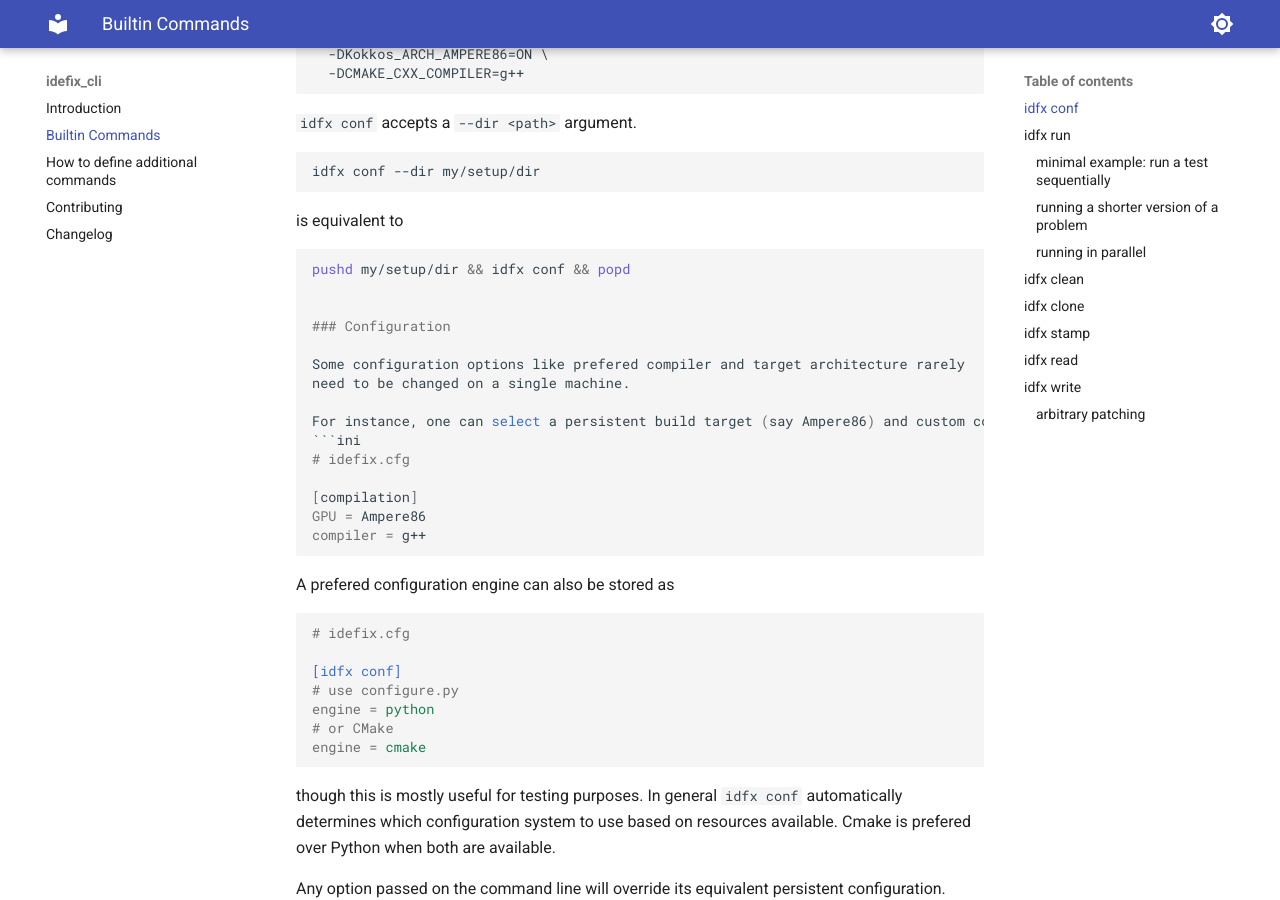
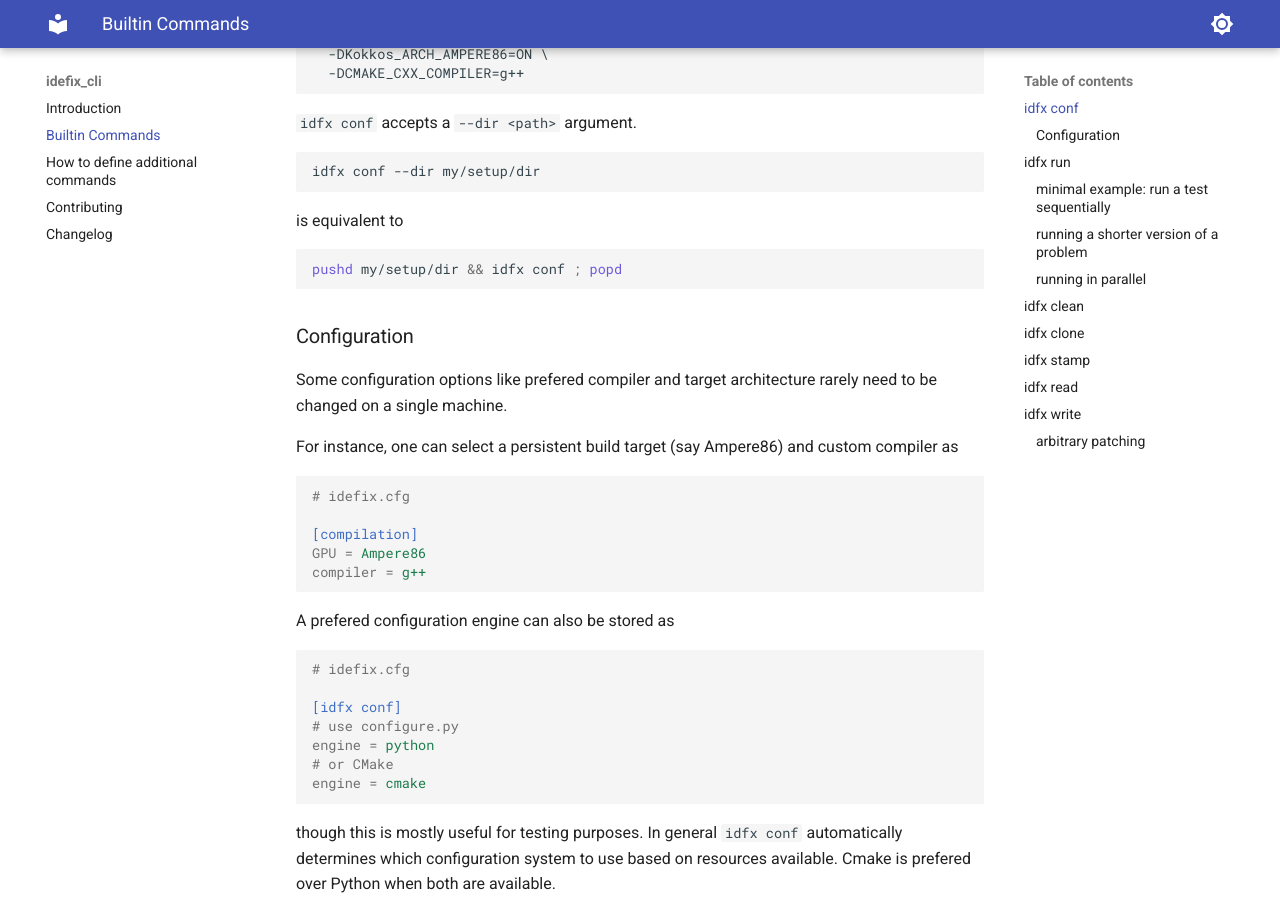
Before and after one commit to neutrinoceros/idefix_cli, an MkDocs documentation site: the page built from docs/commands.md, in a window 1280 px wide and 900 px high, scrolled down 571 px. Built offline with MkDocs 1.6.1 and Material for MkDocs 9.7.7, drawn with Linux system fonts in a browser that asks for light colours.

Commit message:
DOC: fix markup

````diff
--- a/docs/commands.md
+++ b/docs/commands.md
@@ -33,7 +33,8 @@ idfx conf --dir my/setup/dir
 ```
 is equivalent to
 ```shell
-pushd my/setup/dir && idfx conf && popd
+pushd my/setup/dir && idfx conf ; popd
+```
 
 
 ### Configuration
````
